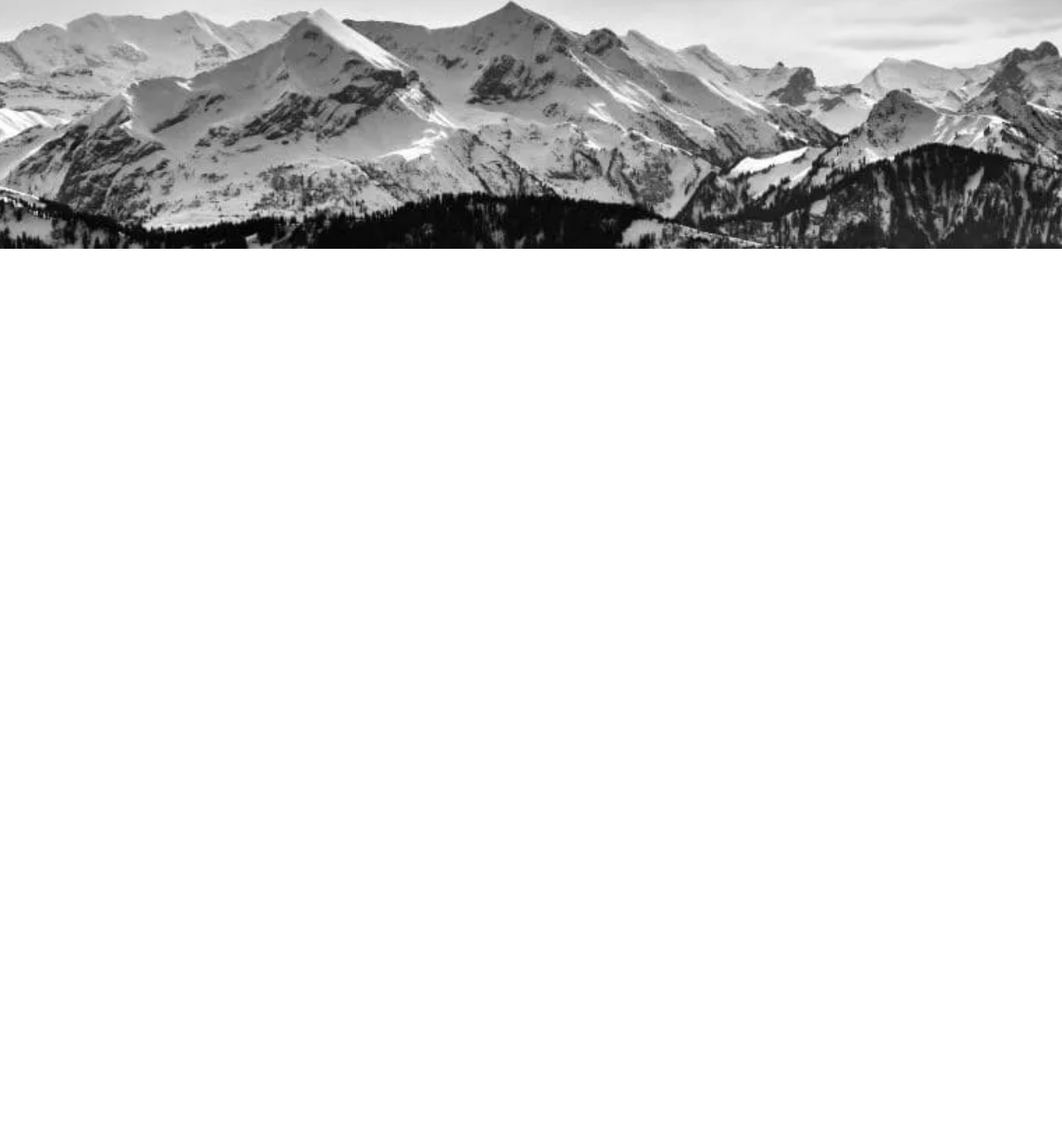
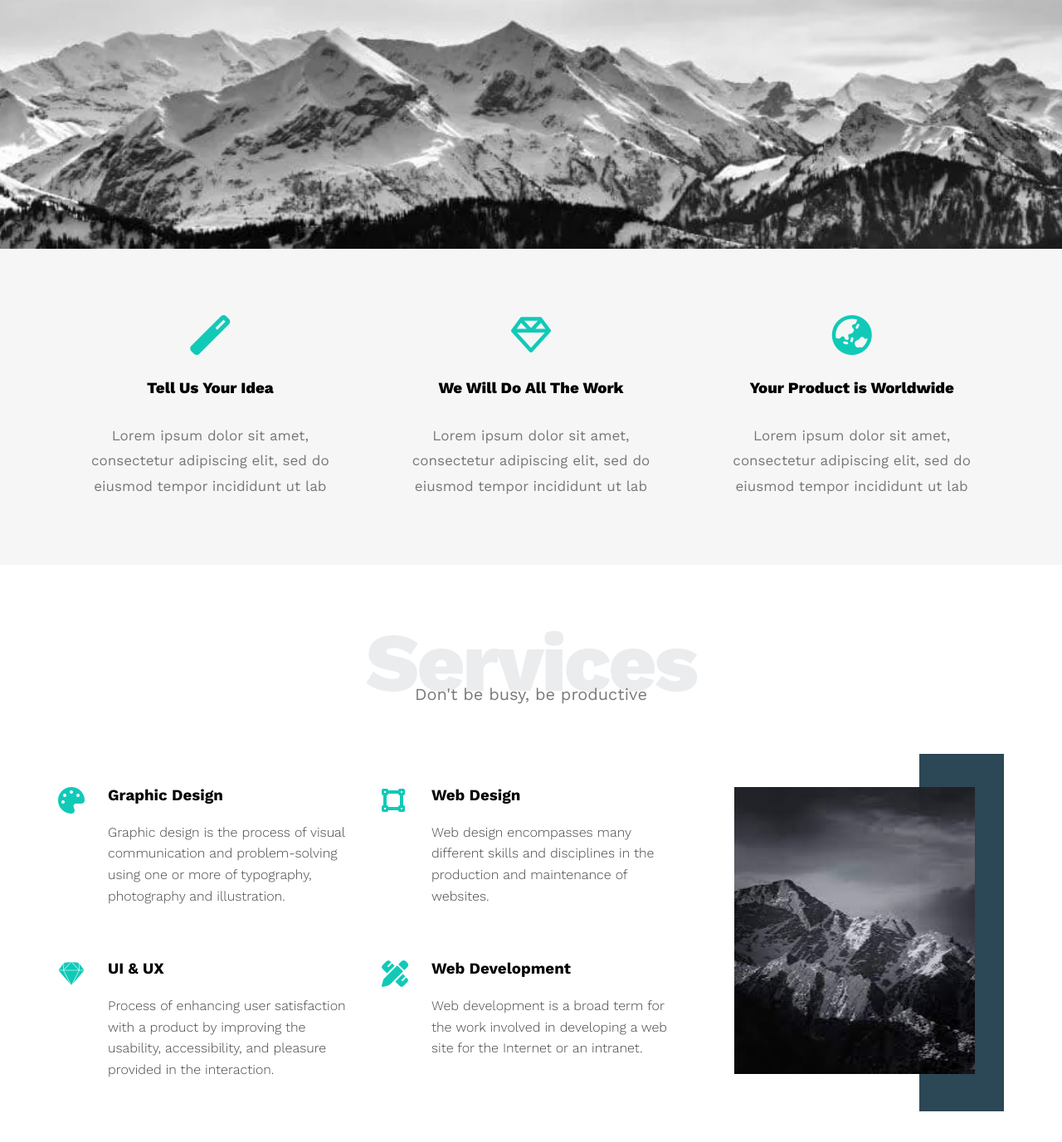
Before and after one commit to ferasraj/Leon-Template, a plain HTML site: page index.html in a window 1280 px wide. Shown: the part 500-1877 px from the top of the page at 83% size. Before the commit the page ends 800 px from the top, so only its background shows below. Drawn offline with nearby package versions, Linux system fonts and the light colour scheme.

Commit message:
add Features & Services Pages

```diff
--- a/css/leon.css
+++ b/css/leon.css
@@ -1,6 +1,7 @@
 /* Start Variables */
 :root {
   --main-color: #10cab7;
+  --secondary-color: #2c4755;
 }
 /* End Variables */
 
@@ -40,7 +41,30 @@ body {
   }
 }
 /* End Global Rules */
-
+/* Start Components */
+.special-heading {
+  color: #ebeced;
+  font-size: 100px;
+  text-align: center;
+  font-weight: 800;
+  letter-spacing: -3px;
+  margin: 0;
+}
+.special-heading + p {
+  margin: -30px 0 0;
+  font-size: 20px;
+  text-align: center;
+  color: #797979;
+}
+@media (max-width: 767px) {
+  .special-heading {
+    font-size: 60px;
+  }
+  .special-heading + p {
+    margin-top: -20px;
+  }
+}
+/* End Components */
 /* Srtat Header */
 .header {
   padding: 20px;
@@ -124,8 +148,8 @@ body {
   background-image: url(../images/landing.JPG);
   background-size: cover;
   min-height: calc(100vh - 64px);
-  /* overflow: hidden; */
-  background-attachment: fixed;
+  overflow: hidden;
+  /* background-attachment: fixed; */
   background-position: center;
 }
 .landing .intro-text {
@@ -148,3 +172,100 @@ body {
   line-height: 1.8;
 }
 /* End Landing Page */
+
+/* Start features Page */
+.features {
+  padding-top: 60px;
+  padding-bottom: 60px;
+  background-color: #f6f6f6;
+}
+.features .container {
+  display: grid;
+  grid-template-columns: repeat(auto-fill, minmax(300px, 1fr));
+  grid-gap: 20px;
+}
+.features .feat {
+  padding: 20px;
+  text-align: center;
+}
+.features .feat i {
+  color: var(--main-color);
+}
+.features .feat h3 {
+  font-weight: 800;
+  margin: 30px 0;
+}
+.features .feat p {
+  font-size: 17px;
+  color: #777;
+  line-height: 1.8;
+}
+/* End features Page */
+
+/* Start Services */
+.services {
+  padding-top: 60px;
+  padding-bottom: 60px;
+}
+
+.services .services-content {
+  display: grid;
+  grid-template-columns: repeat(auto-fill, minmax(300px, 1fr));
+  gap: 30px;
+  margin-top: 100px;
+}
+
+.services .services-content .srv {
+  display: flex;
+  margin-bottom: 40px;
+}
+@media (max-width: 767px) {
+  .services .services-content .srv {
+    flex-direction: column;
+    text-align: center;
+  }
+}
+.services .services-content .srv i {
+  color: var(--main-color);
+  flex-basis: 60px;
+}
+.services .services-content .srv .text {
+  flex: 1;
+}
+.services .services-content .srv .text h3 {
+  margin: 0 0 20px;
+}
+.services .services-content .srv .text p {
+  color: #444;
+  font-weight: 300;
+  line-height: 1.6;
+  display: flex;
+}
+.services .services-content .image {
+  text-align: center;
+  position: relative;
+}
+.services .services-content .image::before {
+  content: "";
+  background-color: var(--secondary-color);
+  width: 102px;
+  height: calc(100% + 80px);
+  top: -40px;
+  position: absolute;
+  right: 0;
+  z-index: -1;
+}
+.services .services-content .image img {
+  width: 290px;
+  height: 346px;
+  opacity: 0.98;
+}
+@media (max-width: 1199px) {
+  .image-column {
+    display: none;
+  }
+}
+.srv {
+  height: 46%;
+}
+/* End Services */
--- a/index.html
+++ b/index.html
@@ -47,5 +47,100 @@
       </div>
     </div>
     <!-- End Landing Page -->
+    <!-- Start features Page -->
+    <div class="features">
+      <div class="container">
+        <div class="feat">
+          <i class="fas fa-magic fa-3x"></i>
+          <h3>Tell Us Your Idea</h3>
+          <p>
+            Lorem ipsum dolor sit amet, consectetur adipiscing elit, sed do
+            eiusmod tempor incididunt ut lab
+          </p>
+        </div>
+        <div class="feat">
+          <i class="far fa-gem fa-3x"></i>
+          <h3>We Will Do All The Work</h3>
+          <p>
+            Lorem ipsum dolor sit amet, consectetur adipiscing elit, sed do
+            eiusmod tempor incididunt ut lab
+          </p>
+        </div>
+        <div class="feat">
+          <i class="fas fa-globe-asia fa-3x"></i>
+          <h3>Your Product is Worldwide</h3>
+          <p>
+            Lorem ipsum dolor sit amet, consectetur adipiscing elit, sed do
+            eiusmod tempor incididunt ut lab
+          </p>
+        </div>
+      </div>
+    </div>
+    <!-- End features Page -->
+    <!-- Start Services -->
+    <div class="services">
+      <div class="container">
+        <h2 class="special-heading">Services</h2>
+        <p>Don't be busy, be productive</p>
+        <div class="services-content">
+          <div class="col">
+            <!-- Start Service -->
+            <div class="srv">
+              <i class="fas fa-palette fa-2x"></i>
+              <div class="text">
+                <h3>Graphic Design</h3>
+                <p>
+                  Graphic design is the process of visual communication and
+                  problem-solving using one or more of typography, photography
+                  and illustration.
+                </p>
+              </div>
+            </div>
+            <div class="srv">
+              <i class="fab fa-sketch fa-2x"></i>
+              <div class="text">
+                <h3>UI & UX</h3>
+                <p>
+                  Process of enhancing user satisfaction with a product by
+                  improving the usability, accessibility, and pleasure provided
+                  in the interaction.
+                </p>
+              </div>
+            </div>
+            <!-- End Service -->
+          </div>
+          <div class="col">
+            <!-- Start Services -->
+            <div class="srv">
+              <i class="fas fa-vector-square fa-2x"></i>
+              <div class="text">
+                <h3>Web Design</h3>
+                <p>
+                  Web design encompasses many different skills and disciplines
+                  in the production and maintenance of websites.
+                </p>
+              </div>
+            </div>
+            <div class="srv">
+              <i class="fas fa-pencil-ruler fa-2x"></i>
+              <div class="text">
+                <h3>Web Development</h3>
+                <p>
+                  Web development is a broad term for the work involved in
+                  developing a web site for the Internet or an intranet.
+                </p>
+              </div>
+            </div>
+            <!-- End Services -->
+          </div>
+          <div class="col">
+            <div class="image image-column">
+              <img decoding="async" src="images/services.jpg" alt="" />
+            </div>
+          </div>
+        </div>
+      </div>
+    </div>
+    <!-- End Services -->
   </body>
 </html>
```
Also changed, not shown: images/services.jpg (added).
